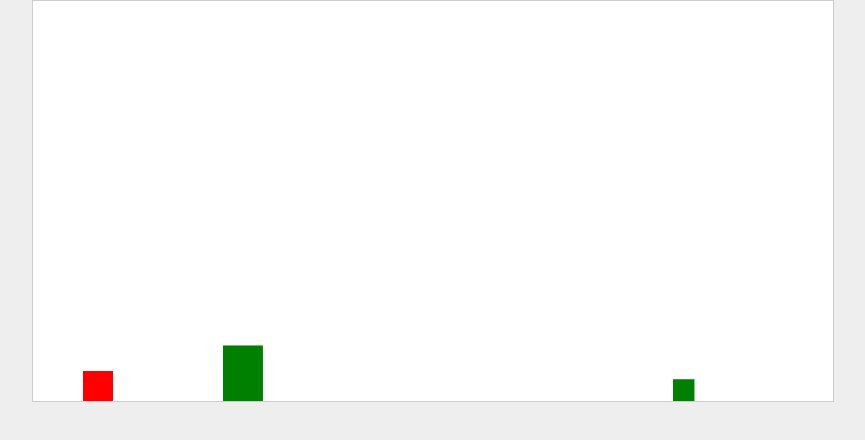
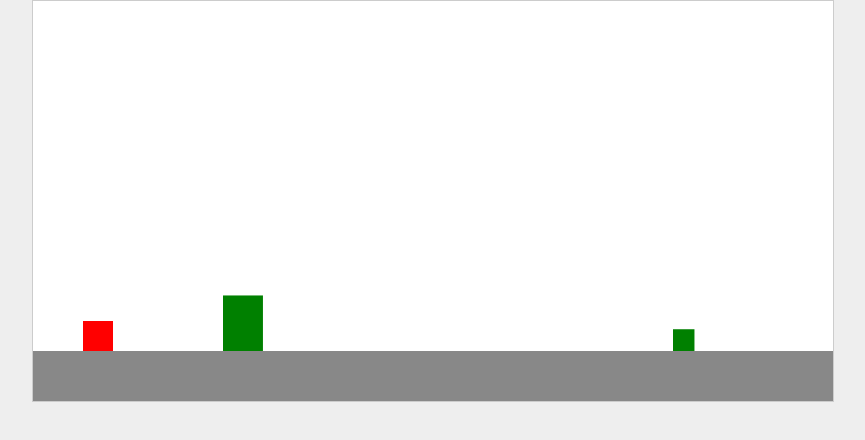
Before and after one commit to phonthebtilavun25599-boop/my-game, a plain HTML site: page index.html in a window 1280 px wide. Shown: the whole page, without its empty margins (207-1072 px from the left). Drawn offline with Linux system fonts and the light colour scheme.

Commit message:
Update index.html

```diff
--- a/index.html
+++ b/index.html
@@ -3,7 +3,7 @@
 <head>
   <meta charset="UTF-8">
   <meta name="viewport" content="width=device-width, initial-scale=1.0">
-  <title>Square Runner Game</title>
+  <title>game space run</title>
   <style>
     body { margin: 0; overflow: hidden; background: #eee; }
     canvas { display: block; margin: auto; background: #fff; border: 1px solid #ccc; }
@@ -15,7 +15,8 @@
 const canvas = document.getElementById('gameCanvas');
 const ctx = canvas.getContext('2d');
 
-let player = { x: 50, y: 300, w: 30, h: 30, dy: 0, onGround: true };
+let groundHeight = 50; // ความสูงของพื้น
+let player = { x: 50, y: canvas.height - groundHeight - 30, w: 30, h: 30, dy: 0, onGround: true };
 let gravity = 0.8;
 let jumpPower = -12;
 let obstacles = [];
@@ -24,7 +25,7 @@ let speed = 5;
 
 function spawnObstacle() {
   let height = 20 + Math.random() * 50; // ความสูงต่างกัน
-  let yPos = canvas.height - height; // ให้อยู่ชิดพื้นเสมอ
+  let yPos = canvas.height - groundHeight - height; // ให้อยู่บนพื้น
   obstacles.push({
     x: canvas.width,
     y: yPos,
@@ -42,8 +43,8 @@ function update() {
   player.dy += gravity;
   player.y += player.dy;
 
-  if (player.y + player.h >= canvas.height) {
-    player.y = canvas.height - player.h;
+  if (player.y + player.h >= canvas.height - groundHeight) {
+    player.y = canvas.height - groundHeight - player.h;
     player.dy = 0;
     player.onGround = true;
   }
@@ -71,9 +72,15 @@ function update() {
 function draw() {
   ctx.clearRect(0, 0, canvas.width, canvas.height);
 
+  // วาดพื้น
+  ctx.fillStyle = '#888';
+  ctx.fillRect(0, canvas.height - groundHeight, canvas.width, groundHeight);
+
+  // วาดผู้เล่น
   ctx.fillStyle = 'red';
   ctx.fillRect(player.x, player.y, player.w, player.h);
 
+  // วาดสิ่งกีดขวาง
   ctx.fillStyle = 'green';
   obstacles.forEach(ob => {
     ctx.fillRect(ob.x, ob.y, ob.w, ob.h);
```
